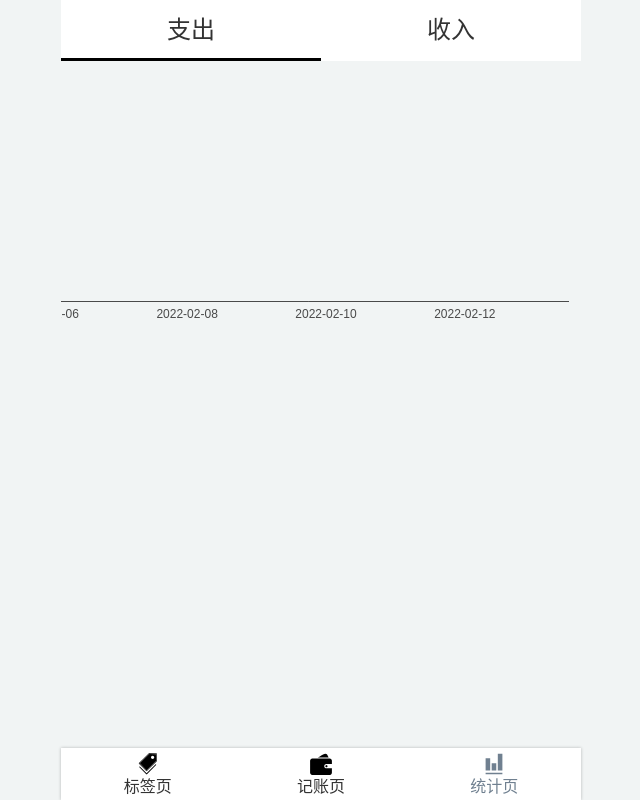
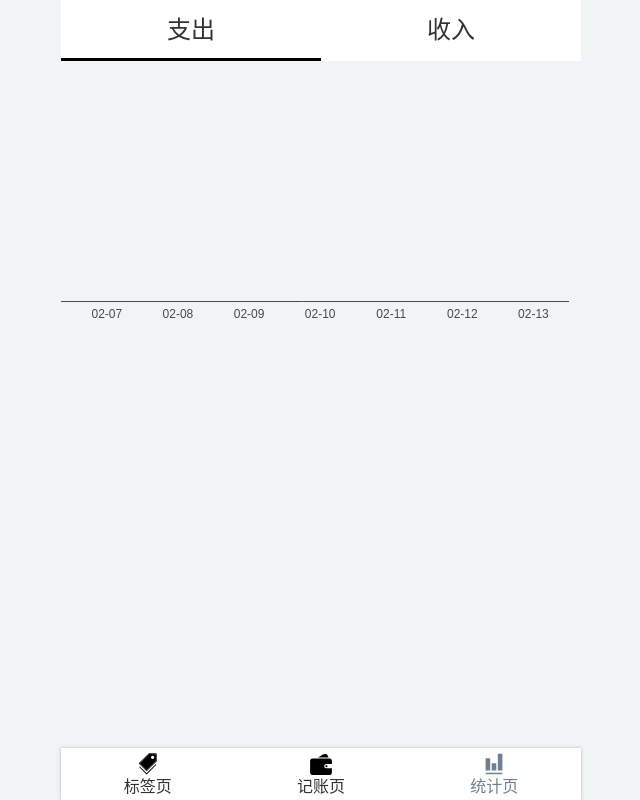
Before and after one commit to wuzx9905/morney-1, a React app: page /#/statistics in a window 1280 px wide. Shown: the whole page, without its empty margins (319-959 px from the left). Built offline with nearby package versions, Linux system fonts and the light colour scheme.

Commit message:
基本完成 chart

```diff
--- a/src/views/Statistics.tsx
+++ b/src/views/Statistics.tsx
@@ -17,7 +17,7 @@ const EchartWrapper = styled.div`
   }
 
   .ReactEcharts {
-    width: 420%;
+    width: 430%;
   }
 `;
 
@@ -74,8 +74,6 @@ function Statistics() {
         }
     }, []);
 
-    // console.log(records.map(r => _.pick(r, ['createdAt', 'amount'])));
-
     const today = new Date();
     const dayArray = [];
     for (let i = 0; i <= 29; i++) {
@@ -110,6 +108,12 @@ function Statistics() {
             axisLine: {
                 lineStyle: {
                     color: '#4a4a4a'
+                }
+            },
+            axisLabel:{
+                formatter: function (value:string){
+
+                    return value.substr(5);
                 }
             }
         },
```
